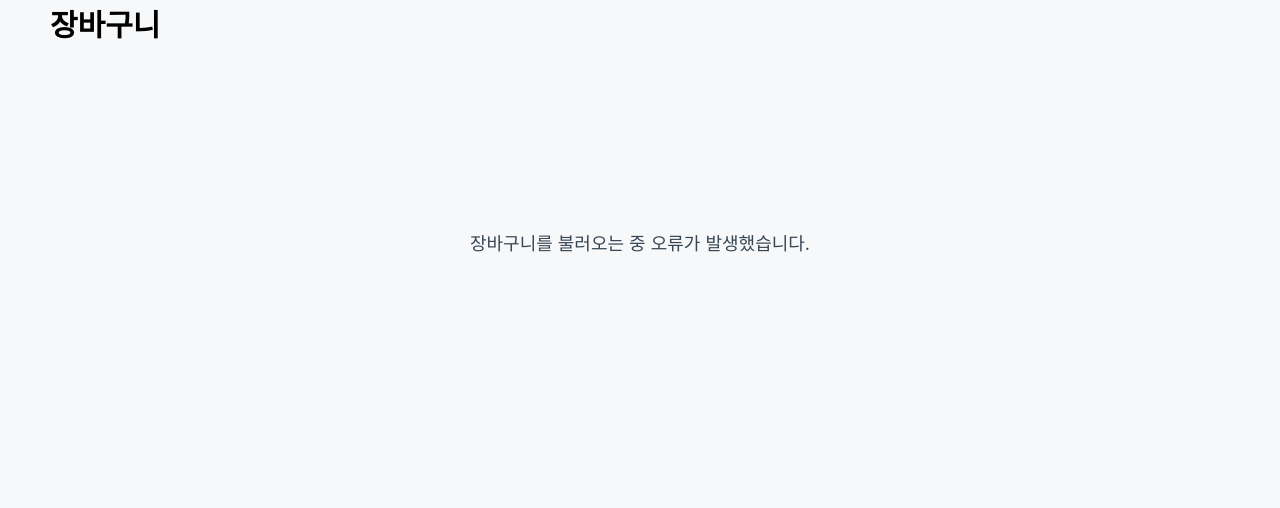
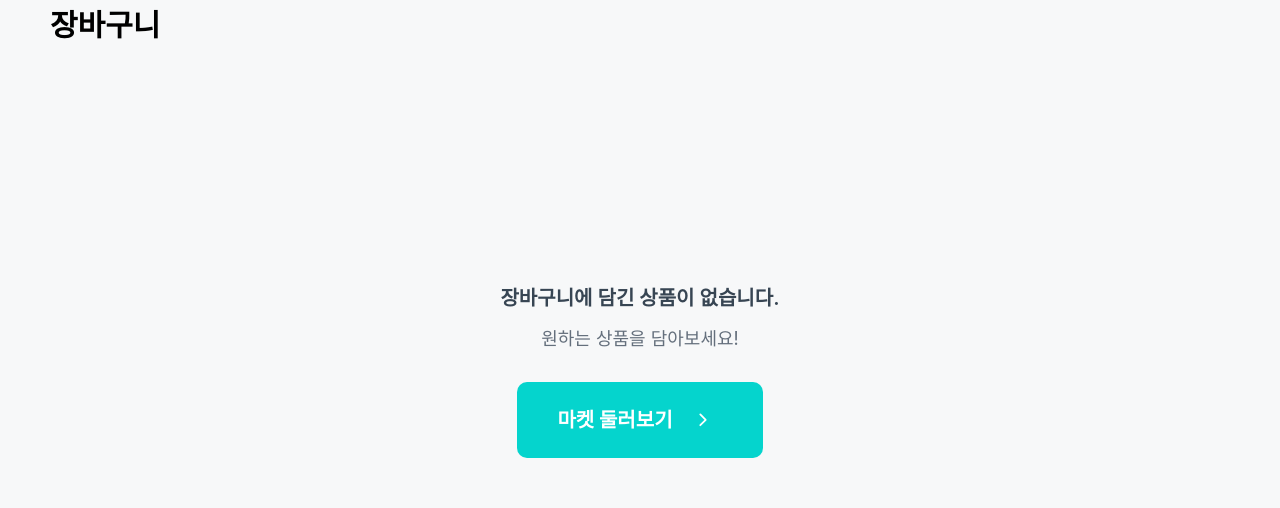
Before and after one commit to UMC-9th-project/myform-reform-FE, a React (Vite) app: page /cart in a window 1280 px wide. Shown: the part 265-773 px from the top of the page. Built offline with nearby package versions, Linux system fonts and the light colour scheme; no server answers; a web font is replaced by a local one.

Commit message:
fix: 비로그인 장바구니 아이콘 클릭시 내역없다는 문구

```diff
--- a/src/pages/cart/Cart.tsx
+++ b/src/pages/cart/Cart.tsx
@@ -7,6 +7,7 @@ import { useCart } from '../../hooks/domain/cart/useCart';
 import { useGetCart } from '../../hooks/domain/cart/useGetCart';
 import { useDeleteCart } from '../../hooks/domain/cart/useDeleteCart';
 import { getProfile } from '../../api/profile/user';
+import useAuthStore from '../../stores/useAuthStore';
 import {
   transformCartOwnersToSellers,
   transformCartItemsToProducts,
@@ -16,6 +17,8 @@ import type { CartProduct, CartSeller } from '@/types/api/cart/cart';
 
 const Cart = () => {
   const navigate = useNavigate();
+  const user = useAuthStore((state) => state.user);
+  const accessToken = useAuthStore((state) => state.accessToken);
   const { data: cartResponse, isLoading, error } = useGetCart();
   const { deleteCartItems } = useDeleteCart();
 
@@ -193,6 +196,9 @@ const Cart = () => {
     }
   };
 
+  // 비로그인 상태면 빈 장바구니 표시
+  const isNotLoggedIn = !user || !user.id || !accessToken;
+
   if (isLoading) {
     return (
       <div className="bg-[var(--color-gray-20)] pb-[7.4375rem]">
@@ -206,17 +212,14 @@ const Cart = () => {
     );
   }
 
-  if (error) {
+  // 비로그인 상태거나 에러 발생 시 빈 장바구니 표시
+  if (isNotLoggedIn || error) {
     return (
       <div className="bg-[var(--color-gray-20)] pb-[7.4375rem]">
         <div className="px-[3.125rem] pt-[1.875rem]">
           <h1 className="pt-[0.625rem] pb-[1.375rem] heading-h4-bd">장바구니</h1>
         </div>
-        <div className="flex items-center justify-center py-[10rem]">
-          <span className="body-b1-rg text-[var(--color-gray-60)]">
-            장바구니를 불러오는 중 오류가 발생했습니다.
-          </span>
-        </div>
+        <EmptyCart />
       </div>
     );
   }
```
